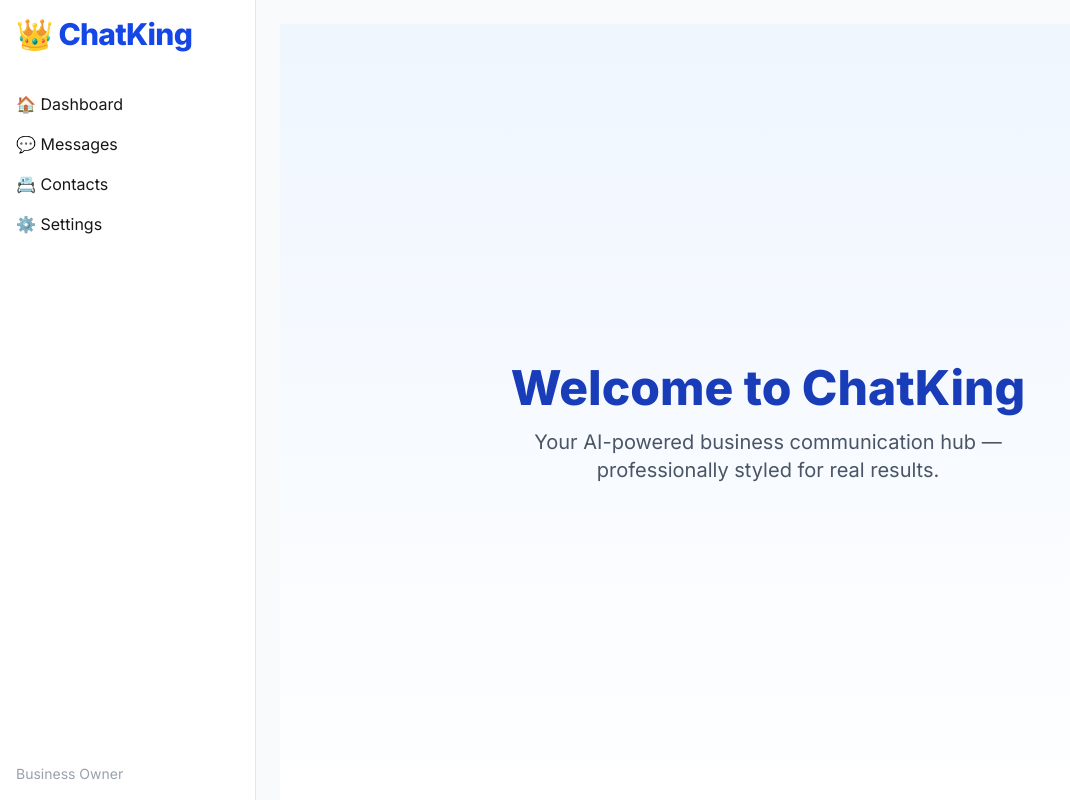
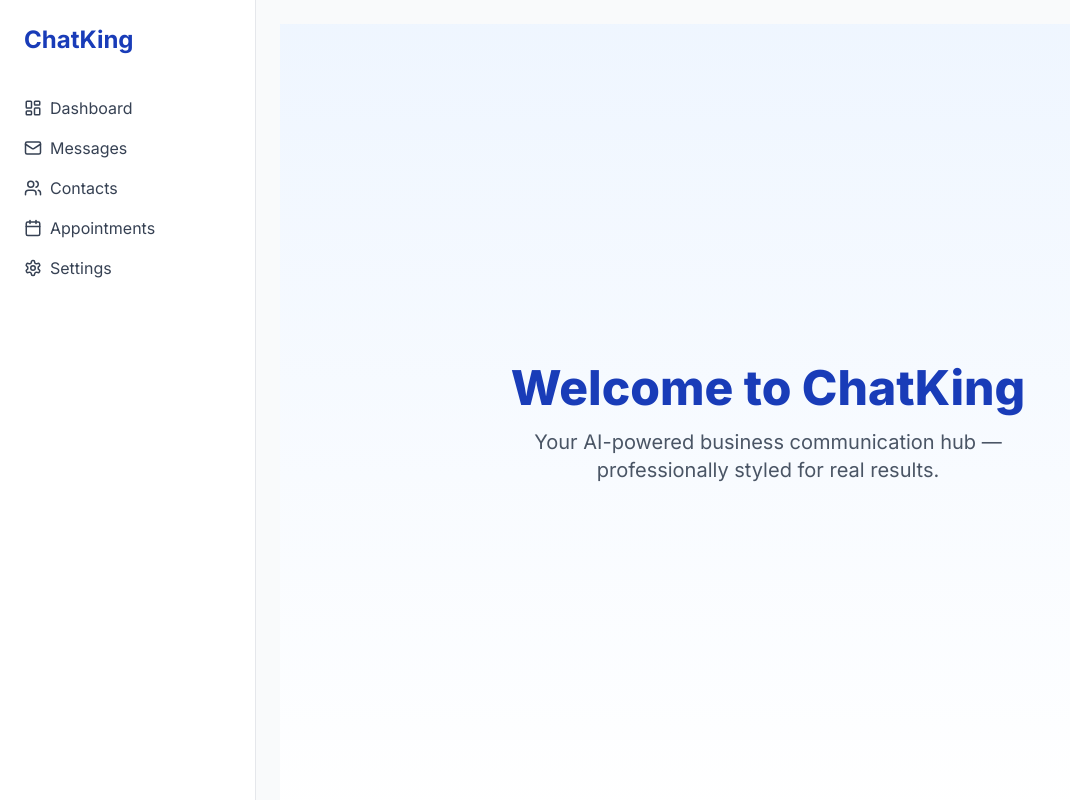
Before and after one commit to jakemcintyre/ChatKing-final, a Next.js app: page / in a window 1280 px wide. Shown: the whole page, without its empty margins (0-1070 px from the left). Built offline with nearby package versions, Linux system fonts and the light colour scheme.

Commit message:
Styled sidebar with Lucide icons

```diff
--- a/src/app/layout.tsx
+++ b/src/app/layout.tsx
@@ -1,35 +1,56 @@
-import './globals.css'
-import { Inter } from 'next/font/google'
-import Link from 'next/link'
+import './globals.css';
+import { Inter } from 'next/font/google';
+import Link from 'next/link';
+import {
+  LayoutDashboard,
+  Mail,
+  Users,
+  Calendar,
+  Settings,
+} from 'lucide-react';
 
-const inter = Inter({ subsets: ['latin'] })
+const inter = Inter({ subsets: ['latin'] });
 
 export const metadata = {
   title: 'ChatKing',
   description: 'AI-powered CRM & Communication Hub',
-}
+};
 
-export default function RootLayout({ children }: { children: React.ReactNode }) {
+export default function RootLayout({
+  children,
+}: {
+  children: React.ReactNode;
+}) {
   return (
     <html lang="en">
-      <body className={`${inter.className} flex h-screen text-gray-800`}>
-        {/* Sidebar */}
-        <aside className="w-64 bg-white border-r border-gray-200 shadow-sm flex flex-col p-4">
-          <div className="text-3xl font-extrabold text-blue-700 mb-10 tracking-tight">👑 ChatKing</div>
-          <nav className="flex flex-col gap-4 text-[16px]">
-            <Link href="/" className="hover:text-blue-600 transition-colors">🏠 Dashboard</Link>
-            <Link href="/messages" className="hover:text-blue-600 transition-colors">💬 Messages</Link>
-            <Link href="/contacts" className="hover:text-blue-600 transition-colors">📇 Contacts</Link>
-            <Link href="/settings" className="hover:text-blue-600 transition-colors">⚙️ Settings</Link>
+      <body className={`${inter.className} flex h-screen`}>
+        <aside className="w-64 bg-white border-r border-gray-200 p-6 flex flex-col">
+          <div className="text-2xl font-bold mb-10 text-blue-800">ChatKing</div>
+          <nav className="flex flex-col gap-4 text-gray-700">
+            <Link href="/" className="flex items-center gap-2 hover:text-blue-600">
+              <LayoutDashboard size={18} />
+              Dashboard
+            </Link>
+            <Link href="/messages" className="flex items-center gap-2 hover:text-blue-600">
+              <Mail size={18} />
+              Messages
+            </Link>
+            <Link href="/contacts" className="flex items-center gap-2 hover:text-blue-600">
+              <Users size={18} />
+              Contacts
+            </Link>
+            <Link href="/appointments" className="flex items-center gap-2 hover:text-blue-600">
+              <Calendar size={18} />
+              Appointments
+            </Link>
+            <Link href="/settings" className="flex items-center gap-2 hover:text-blue-600 mt-auto">
+              <Settings size={18} />
+              Settings
+            </Link>
           </nav>
-          <div className="mt-auto text-sm text-gray-400">Business Owner</div>
         </aside>
-
-        {/* Main Content */}
-        <main className="flex-1 bg-gray-50 overflow-y-auto p-6">
-          {children}
-        </main>
+        <main className="flex-1 bg-gray-50 p-6 overflow-y-auto">{children}</main>
       </body>
     </html>
-  )
+  );
 }
```
